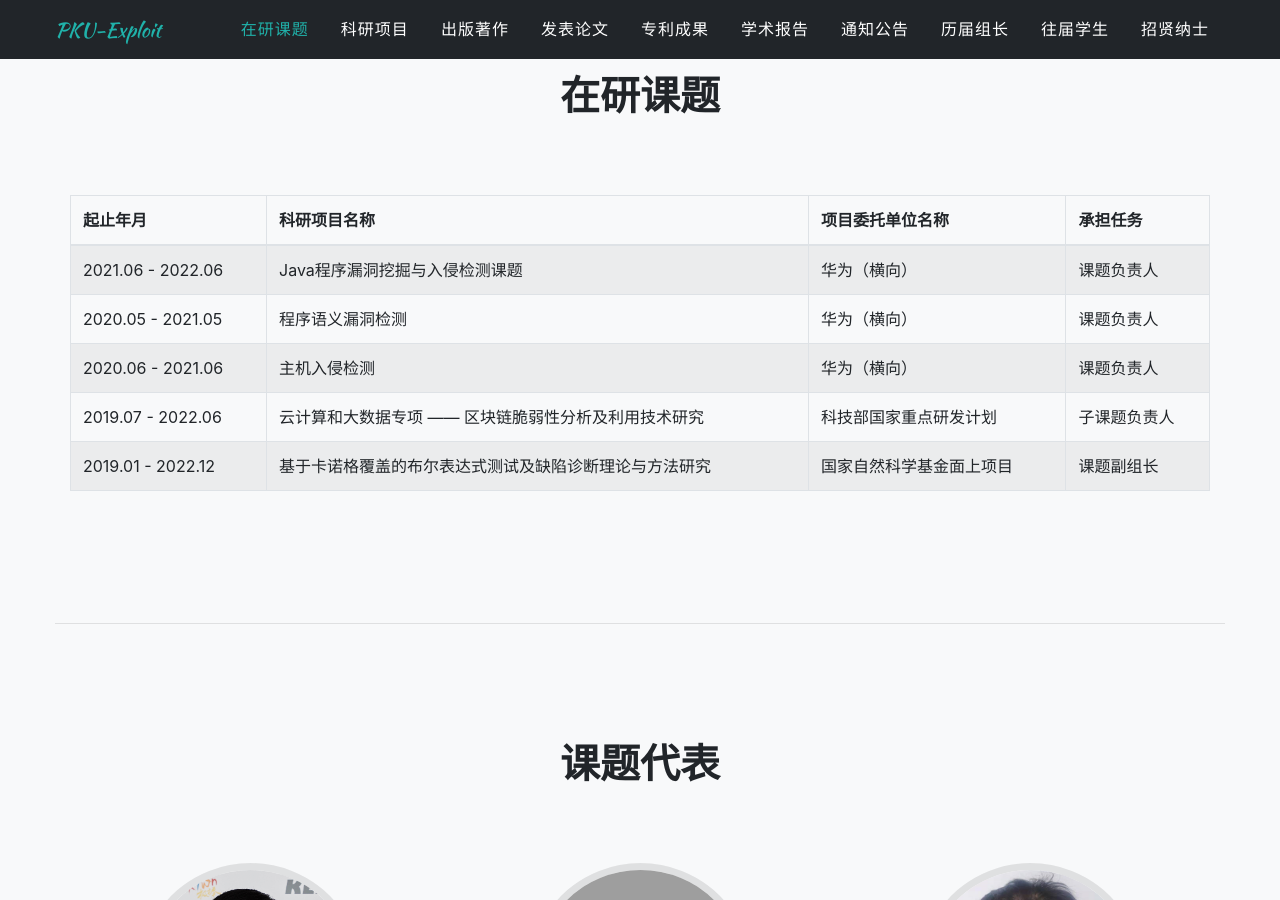
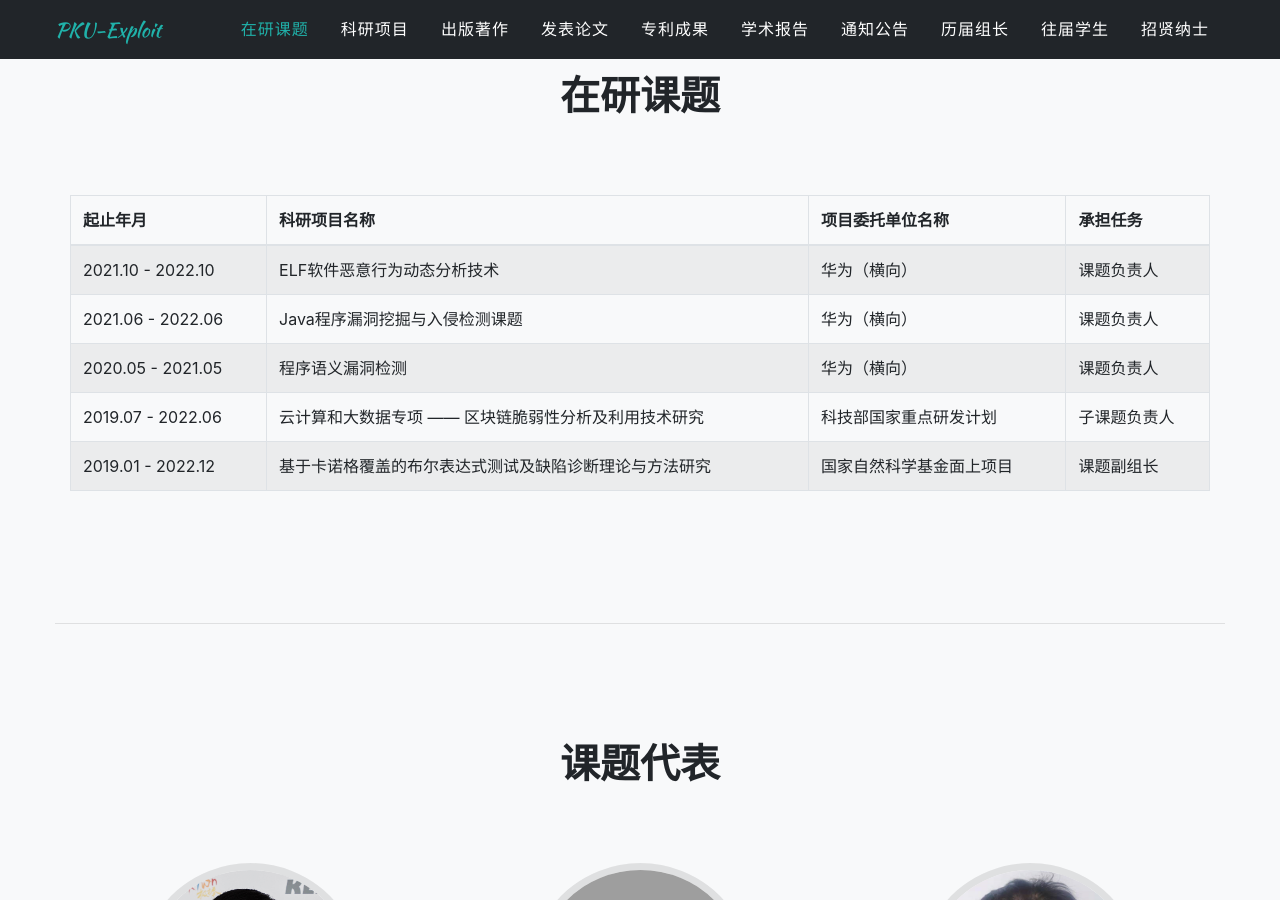
Before and after one commit to xxycfhb/xxycfhb.github.io, a Jekyll site: the page built from pages/current.html, in a window 1280 px wide and 900 px high, scrolled down 894 px. Built offline with Jekyll 4.4.1, drawn with Linux system fonts in a browser that asks for light colours; some web fonts are replaced; some of the changed text lies outside the part shown; grey boxes are pictures that could not be loaded.

Commit message:
Update sitetext.yml

```diff
--- a/_data/sitetext.yml
+++ b/_data/sitetext.yml
@@ -476,22 +476,26 @@ currentprogram:
     title: "在研课题"
     text:
     program:
+      - time: "2021.10 - 2022.10"
+        name: "ELF软件恶意行为动态分析技术"
+        client: "华为（横向）"
+        task: "课题负责人"
+
       - time: "2021.06 - 2022.06"
         name: "Java程序漏洞挖掘与入侵检测课题"
         client: "华为（横向）"
         task: "课题负责人"
+
       - time: "2020.05 - 2021.05"
         name: "程序语义漏洞检测"
         client: "华为（横向）"
         task: "课题负责人"
-      - time: "2020.06 - 2021.06"
-        name: "主机入侵检测"
-        client: "华为（横向）"
-        task: "课题负责人"
+
       - time: "2019.07 - 2022.06"
         name: "云计算和大数据专项 —— 区块链脆弱性分析及利用技术研究"
         client: "科技部国家重点研发计划"
         task: "子课题负责人"
+
       - time: "2019.01 - 2022.12"
         name: "基于卡诺格覆盖的布尔表达式测试及缺陷诊断理论与方法研究"
         client: "国家自然科学基金面上项目"
@@ -556,8 +560,7 @@ currentstudent:
     title: "课题组成员"
     text:
     person: "2019级<br>陈夏润，谢成淋，黄天波，李成扬，杨洲，郭雨洁，时绍森，刘永志，李涛，李德才，王升，杨政，黄泽华 <br><br>
-             2020级<br>何永强，胡叶舟，王雅仪，刘琛，刘宇航，刘成杰，刘军杰，肖遥，方莹 <br><br>
-             本科生<br>曾红绅，杨睿，田大江，郑博，盛禹，邓一哲，李浩，蒋隽"
+             2020级<br>何永强，胡叶舟，王雅仪，刘琛，刘宇航，刘成杰，刘军杰，肖遥，方莹 <br><br>"
 
 research:
     title: "科研项目"
@@ -570,6 +573,10 @@ research:
       - title: "特定软件13"
         source: "国家242信息安全计划 课题负责人"
         period: "2013年4月-2014年4月 项目完成情况:优秀"
+
+      - title: "主机入侵检测"
+        source: "华为（横向） 课题负责人"
+        period: "2020年6月-2021年6月 项目完成情况:良好"
 
       - title: "漏洞利用13"
         source: "国家242信息安全计划 课题负责人"
@@ -646,6 +653,7 @@ research:
       - title: "未公开接口发现"
         source: "华为（横向） 课题负责人"
         period: "2018年9月-2019年9月 项目完成情况:结题"
+
 
 textbook:
     title: "出版著作"
```
